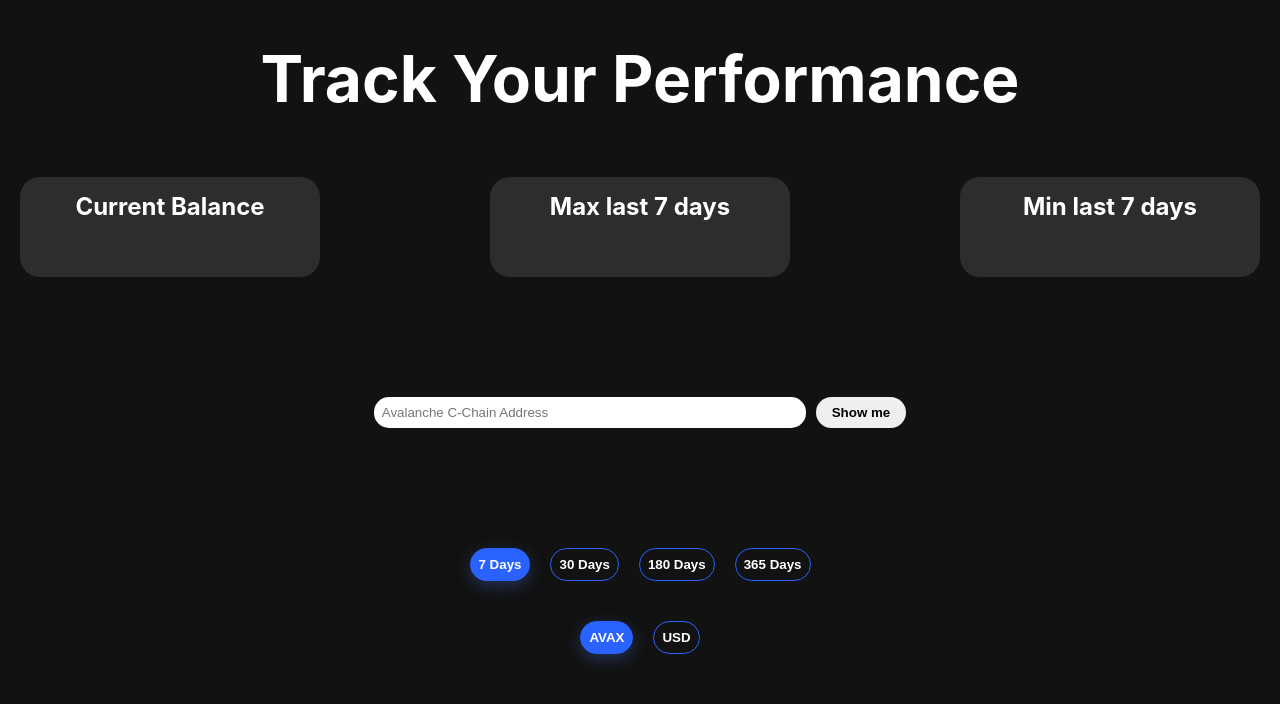
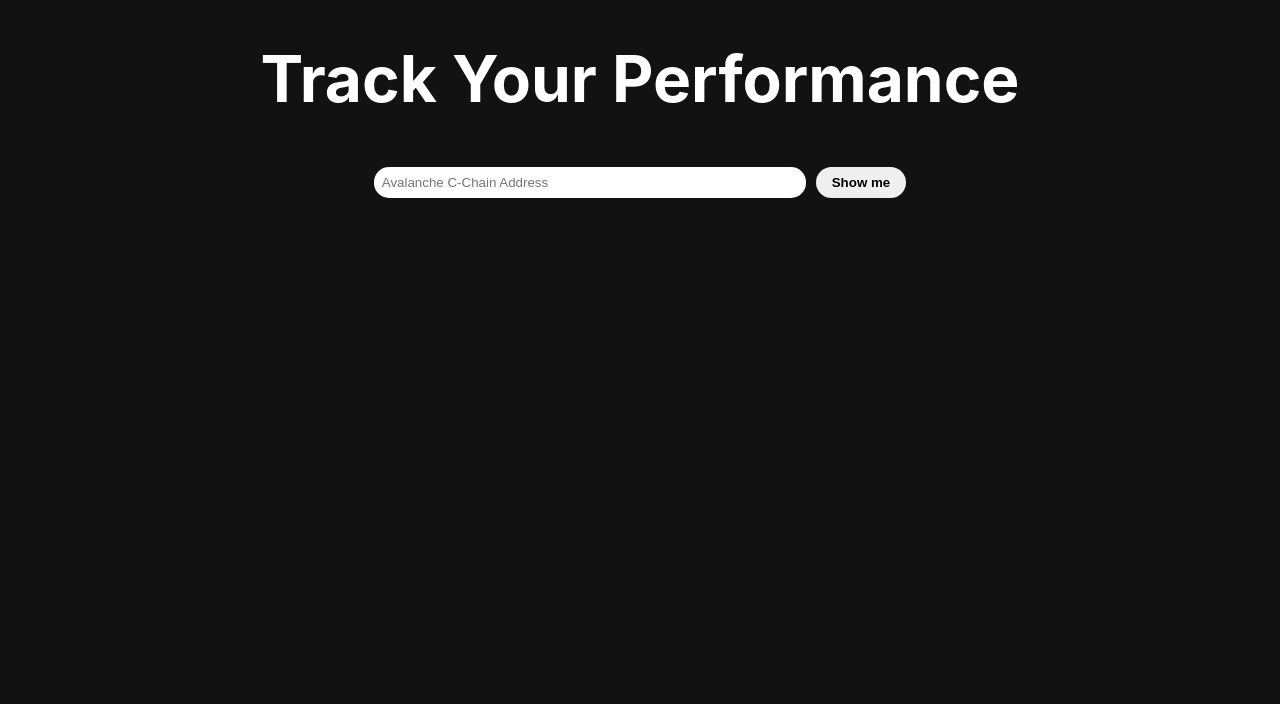
Before and after one commit to Toonba/walletTracker, a Next.js app: page / in a window 1280 px wide. Shown: the top 704 px of the page. Built offline with nearby package versions, Linux system fonts and the light colour scheme; what web3 would draw is missing.

Commit message:
added a readMe + changed what appears on web site before adding an address

```diff
--- /dev/null
+++ b/Components/ButtonChoice/ButtonChoice.jsx
@@ -0,0 +1,9 @@
+import styles from '../../styles/SelectOptions.module.css'
+
+export default function ButtonChoice({onClick, content, isActive, index }) {
+  return (
+    <button className={`${styles.buttonChoice} ${isActive === index? styles.active : ''}`} onClick={onClick}>
+      {content}
+    </button>
+  )
+}
--- a/Components/SelectOptions/SelectOptions.jsx
+++ b/Components/SelectOptions/SelectOptions.jsx
@@ -2,6 +2,7 @@
 import { useDispatch } from 'react-redux'
 import styles from '../../styles/SelectOptions.module.css'
 import { setSelectRangeValue, setBalanceCurrency } from '../../Store/store'
+import ButtonChoice from '../ButtonChoice/ButtonChoice'
 
 export default function SelectRange() {
   const dispatch = useDispatch()
@@ -20,8 +21,12 @@
 
   return (
     <section className={styles.selectOptionsSection}>
-      <div className={styles.rangeContainer}>
-        <button className={`${styles.rangeChoice} ${rangeActive === 0 ? styles.active : ''} `} onClick={() => handleSelectRangeChange(7, 0)}>
+      <div className={styles.containerChoice}>
+        <ButtonChoice onClick={() => handleSelectRangeChange(7, 0)} content="7 Days" isActive={rangeActive} index={0} />
+        <ButtonChoice onClick={() => handleSelectRangeChange(30, 1)} content="30 Days" isActive={rangeActive} index={1} />
+        <ButtonChoice onClick={() => handleSelectRangeChange(180, 2)} content="180 Days" isActive={rangeActive} index={2} />
+        <ButtonChoice onClick={() => handleSelectRangeChange(365, 3)} content="365 Days" isActive={rangeActive} index={3} />
+        {/* <button className={`${styles.rangeChoice} ${rangeActive === 0 ? styles.active : ''} `} onClick={() => handleSelectRangeChange(7, 0)}>
           7 Days
         </button>
         <button className={`${styles.rangeChoice} ${rangeActive === 1 ? styles.active : ''} `} onClick={() => handleSelectRangeChange(30, 1)}>
@@ -32,15 +37,17 @@
         </button>
         <button className={`${styles.rangeChoice} ${rangeActive === 3 ? styles.active : ''} `} onClick={() => handleSelectRangeChange(365, 3)}>
           365 Days
-        </button>
+        </button> */}
       </div>
-      <div className={styles.currencyContainer}>
-        <button className={`${styles.currencyChoice} ${currencyActive === 0 ? styles.active : ''} `} onClick={() => handleSelectCurrencyChange('crypto', 0)}>
+      <div className={styles.containerChoice}>
+        <ButtonChoice onClick={() => handleSelectCurrencyChange('crypto', 0)} content="AVAX" isActive={currencyActive} index={0} />
+        <ButtonChoice onClick={() => handleSelectCurrencyChange('usd', 1)} content="USD" isActive={currencyActive} index={1} />
+        {/* <button className={`${styles.currencyChoice} ${currencyActive === 0 ? styles.active : ''} `} onClick={() => handleSelectCurrencyChange('crypto', 0)}>
           AVAX
         </button>
         <button className={`${styles.currencyChoice} ${currencyActive === 1 ? styles.active : ''} `} onClick={() => handleSelectCurrencyChange('usd', 1)}>
           USD
-        </button>
+        </button> */}
       </div>
     </section>
   )
--- a/pages/index.jsx
+++ b/pages/index.jsx
@@ -80,9 +80,9 @@
   return (
     <Provider store={store}>
       <h1>Track Your Performance</h1>
-      <DataSummary input={inputValue} currentBalance={currentBalance} maxBalance={maxBalance} minBalance={minBalance} isLoading={isLoading} currency={currency} />
       <AddressInput />
-      <SelectOptions />
+      {inputValue === '' ? null : <DataSummary input={inputValue} currentBalance={currentBalance} maxBalance={maxBalance} minBalance={minBalance} isLoading={isLoading} currency={currency} />}
+      {inputValue === '' ? null : <SelectOptions />}
       {inputValue === '' ? null : currency === 'crypto' ? <ChartComponent data={cryptoBalance} colors={{ backgroundColor: '#121212', textColor: 'white', areaTopColor: '#BB86FC', areaBottomColor: 'rgba(41, 98, 255, 0.28)' }} isLoading={isLoading}></ChartComponent> : <ChartComponent data={usdBalance} colors={{ backgroundColor: '#121212', textColor: 'white', areaTopColor: '#BB86FC', areaBottomColor: 'rgba(41, 98, 255, 0.28)' }} isLoading={isLoading}></ChartComponent>}
     </Provider>
   )
--- a/styles/AddressInput.module.css
+++ b/styles/AddressInput.module.css
@@ -1,7 +1,7 @@
 .inputSection {
   width: 100%;
   max-width: 1440px;
-  margin: 100px auto;
+  margin: 50px auto;
 }
 
 .form {
--- a/styles/Loader.module.css
+++ b/styles/Loader.module.css
@@ -1,15 +1,16 @@
 .loaderRing {
   display: inline-block;
   position: relative;
-  width: 80px;
-  height: 80px;
+  width: 40px;
+  height: 40px;
+  margin: -15px;
 }
 .loaderRing div {
   box-sizing: border-box;
   display: block;
   position: absolute;
-  width: 64px;
-  height: 64px;
+  width: 32px;
+  height: 32px;
   margin: 8px;
   border: 8px solid #fff;
   border-radius: 50%;
@@ -33,15 +34,3 @@
     transform: rotate(360deg);
   }
 }
-
-@media (max-width: 850px) {
-  .loaderRing {
-    width: 40px;
-    height: 40px;
-    margin-top: -10px;
-  }
-  .loaderRing div {
-    width: 32px;
-    height: 32px;
-  }
-}
--- a/styles/SelectOptions.module.css
+++ b/styles/SelectOptions.module.css
@@ -7,8 +7,7 @@
   align-items: center;
 }
 
-.rangeContainer,
-.currencyContainer {
+.containerChoice {
   width: 50%;
   margin: 20px auto;
   display: flex;
@@ -17,8 +16,7 @@
   align-items: center;
 }
 
-.rangeChoice,
-.currencyChoice {
+.buttonChoice {
   padding: 8px;
   border: 1px solid #2962ff;
 
@@ -26,8 +24,7 @@
   background-color: transparent;
   color: white;
 }
-.rangeChoice:hover,
-.currencyChoice:hover {
+.buttonChoice:hover{
   cursor: pointer;
   background-color: #2962ff;
 }
```
Also changed, not shown: 1 other file (tests, documents, lock files or other folders).
